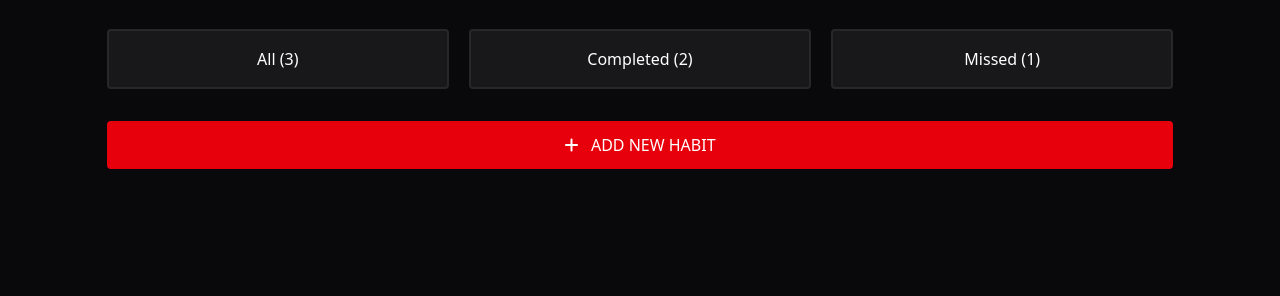
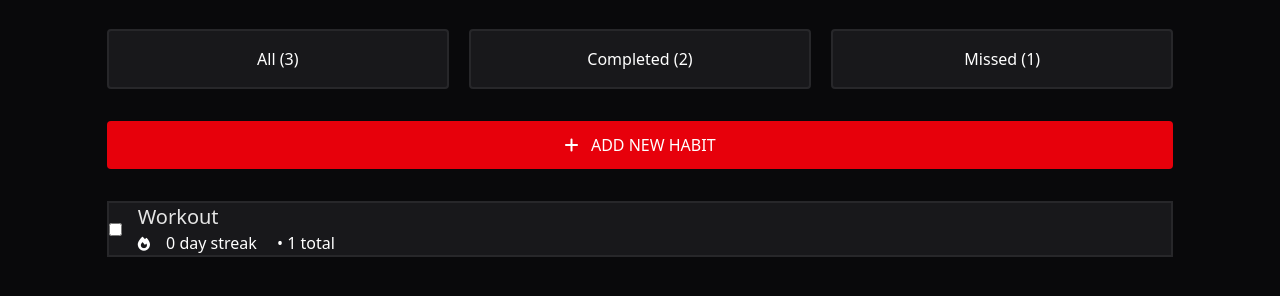
Before and after one commit to kiyamehr/Goggins-Habit-Tracker, a website built with Vite: page index.html in a window 1280 px wide. Shown: the part 278-574 px from the top of the page. Built offline with nearby package versions, Linux system fonts and the light colour scheme.

Commit message:
added some parts of the 'perfect li' for habits

```diff
--- a/index.html
+++ b/index.html
@@ -27,7 +27,7 @@
       >
     </header>
 
-    <main class=" lg:w-5/6 lg:flex flex-wrap lg:justify-center lg:mx-auto mx-2 ">
+    <main class=" lg:w-5/6 lg:flex flex-wrap lg:justify-center lg:mx-auto mx-3 ">
       <!-- Tracking section  -->
       <section
         id="tracking-box"
@@ -90,6 +90,28 @@
         <button class="w-full bg-red-600 hover:bg-red-800 cursor-pointer transition duration-300 text-white py-3 rounded-sm"><i class="fa fa-plus"></i>&nbsp;&nbsp; ADD NEW HABIT</button>
        </section>
 
+       <!-- Habits  -->
+        <section id="habits" class="w-full">
+          <ul id="habits-ul">
+            <li class="flex items-center box-card-design">
+              <!-- button  -->
+              <input type="checkbox">
+
+              <div class="ml-4">
+                <p class="text-bold text-xl text-neutral-200">Workout</p>
+
+                <!-- shows day streak and a hidden total that appears after checking the box -->
+                <div class="">
+                  <i class="fa fa-fire text-sm mr-3"></i>
+                  <p class="inline-block"> <span>0</span> day streak </p>
+                  <p class="inline-block ml-4">• 1 total</p>
+                </div>
+
+              </div>
+            </li>
+          </ul>
+        </section>
+
       <script src="src/main.js"></script>
     </main>
   </body>
```
